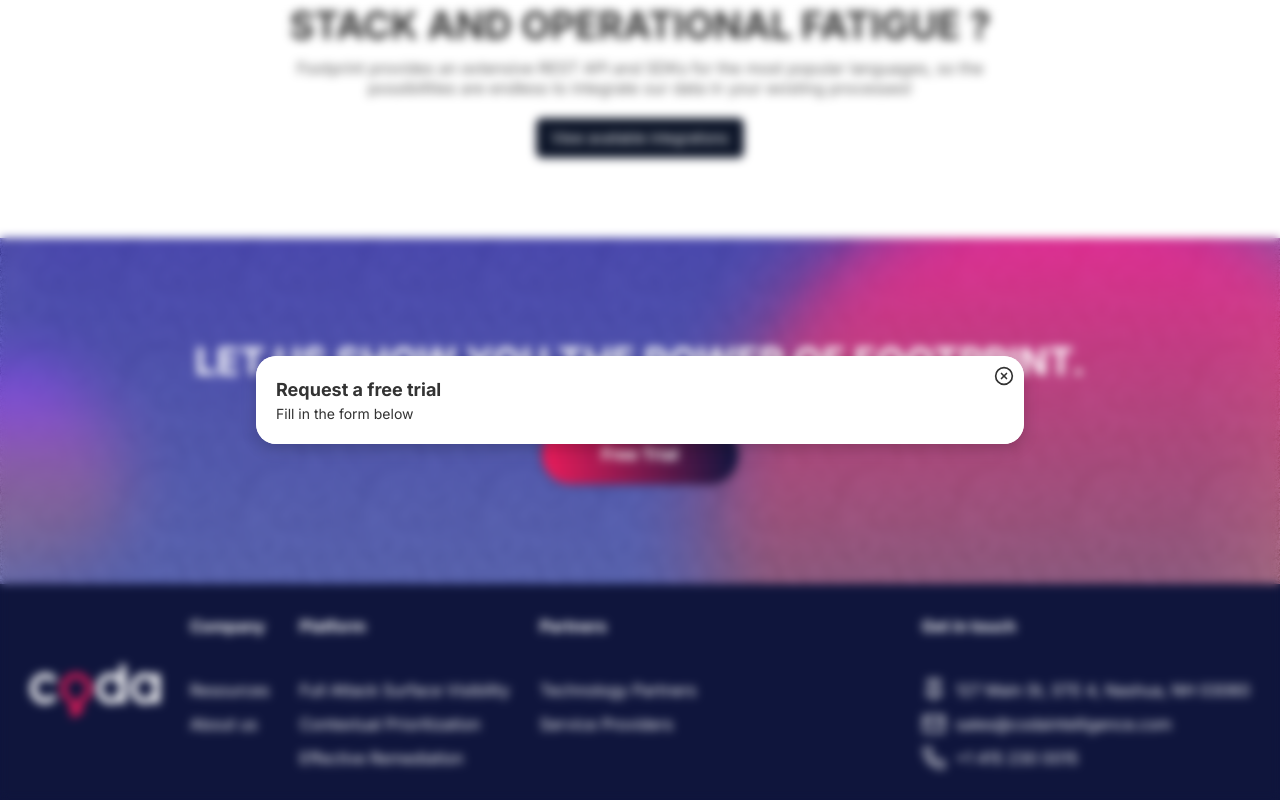
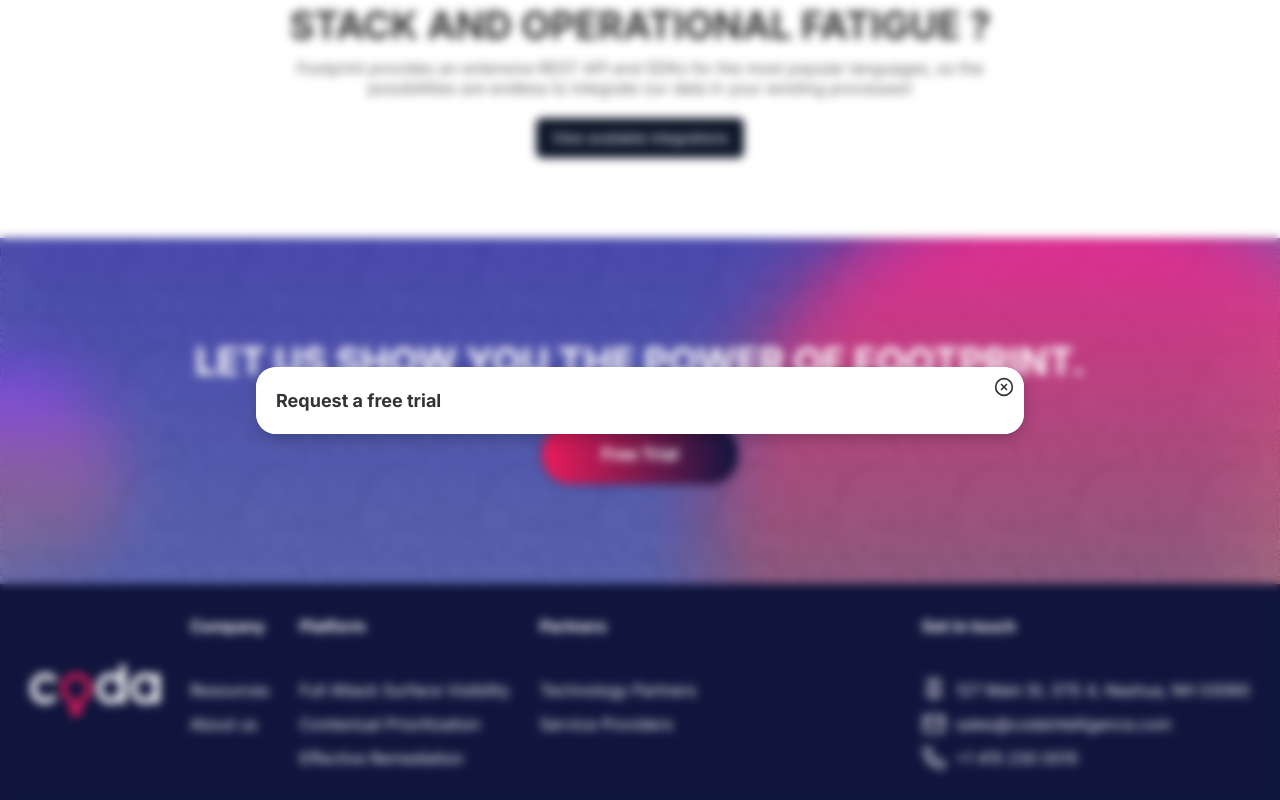
Before and after one commit to codaintelligenceUS/codaintelligence-website, a React (Vite) app: page /codaintelligence-website/ in a window 1280 px wide. Both pictures are taken after a click on the button "Free Trial". Shown: the part 3586-4386 px from the top of the page. Built offline with nearby package versions, Linux system fonts and the light colour scheme.

Commit message:
task: Add webfont optimization

```diff
--- a/package.json
+++ b/package.json
@@ -48,6 +48,7 @@
     "typescript-plugin-css-modules": "^5.0.1",
     "vite": "^4.4.0",
     "vite-plugin-image-optimizer": "^1.1.6",
+    "vite-plugin-webfont-dl": "^3.7.6",
     "vite-plugin-webp-generator": "^0.0.5"
   }
 }
--- a/src/atoms/RequestDemoForm/RequestDemoForm.tsx
+++ b/src/atoms/RequestDemoForm/RequestDemoForm.tsx
@@ -36,24 +36,24 @@ export function RequestDemoForm(props: RequestDemoFormProps) {
   } = {
     partner: {
       title: "Become a CODA Partner",
-      subtitle: "Fill in the form below",
+      subtitle: "",
     },
     demo: { title: "Request a Demo", subtitle: "" },
     careers: {
       title: "Join us",
-      subtitle: "Fill in the form below and we'll get in touch shortly",
+      subtitle: "",
     },
     freeTrial: {
       title: "Request a free trial",
-      subtitle: "Fill in the form below",
+      subtitle: "",
     },
     getReport: {
       title: "Get a sample report",
-      subtitle: "Fill in the form below",
+      subtitle: "",
     },
     contact: {
       title: "Contact us",
-      subtitle: "Fill in the form below",
+      subtitle: "",
     },
   };
 
--- a/vite.config.ts
+++ b/vite.config.ts
@@ -3,6 +3,7 @@ import { defineConfig } from "vite";
 import react from "@vitejs/plugin-react-swc";
 import { ViteImageOptimizer } from "vite-plugin-image-optimizer";
 import ViteWebp from "vite-plugin-webp-generator";
+import webfontDownload from "vite-plugin-webfont-dl";
 
 // https://vitejs.dev/config/
 export default defineConfig({
@@ -10,6 +11,7 @@ export default defineConfig({
     react(),
     (ViteWebp as any).default({ extensions: ["png", "jpg"] }),
     ViteImageOptimizer(),
+    webfontDownload(),
   ],
   resolve: {
     alias: {
```
Also changed, not shown: 1 other file (tests, documents, lock files or other folders).
